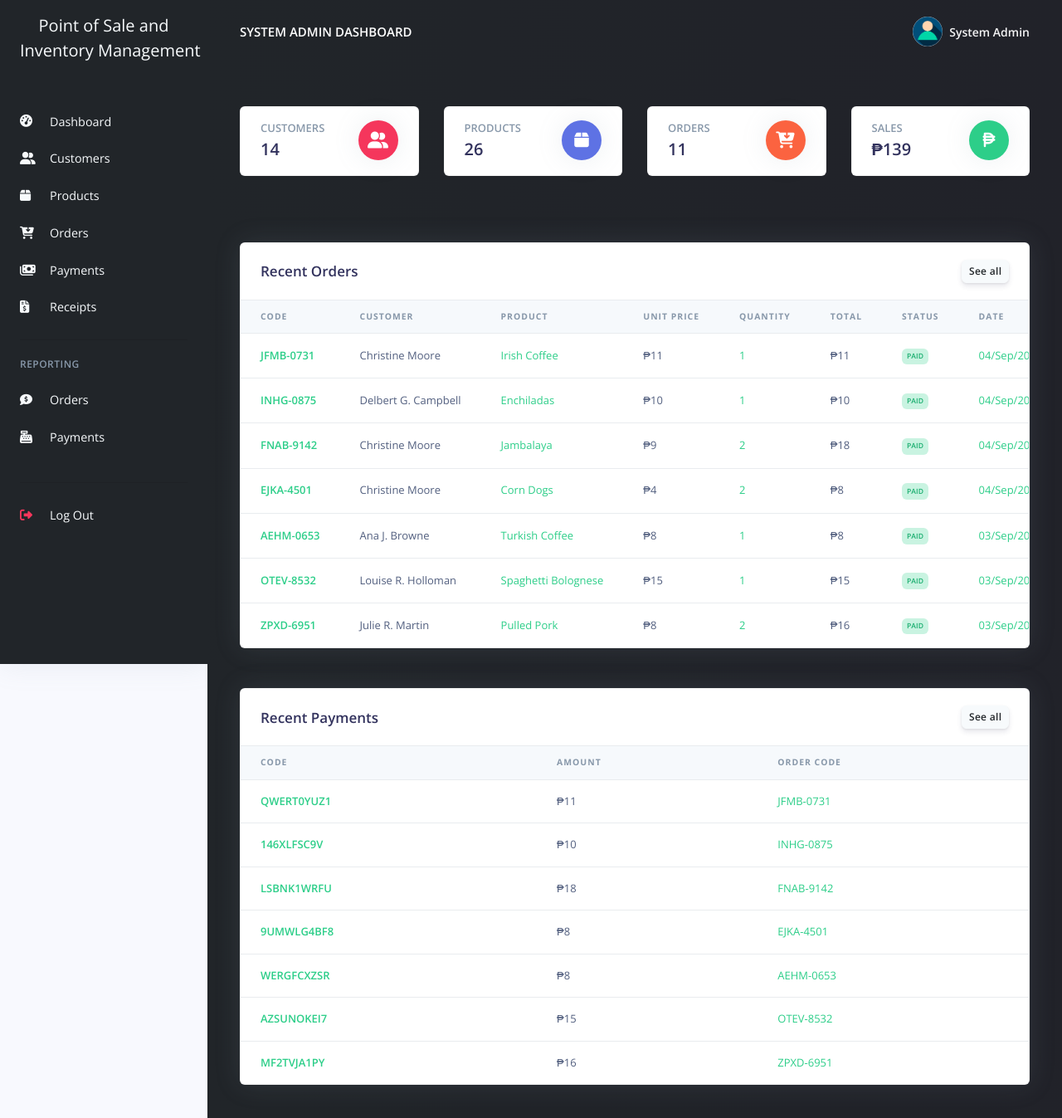
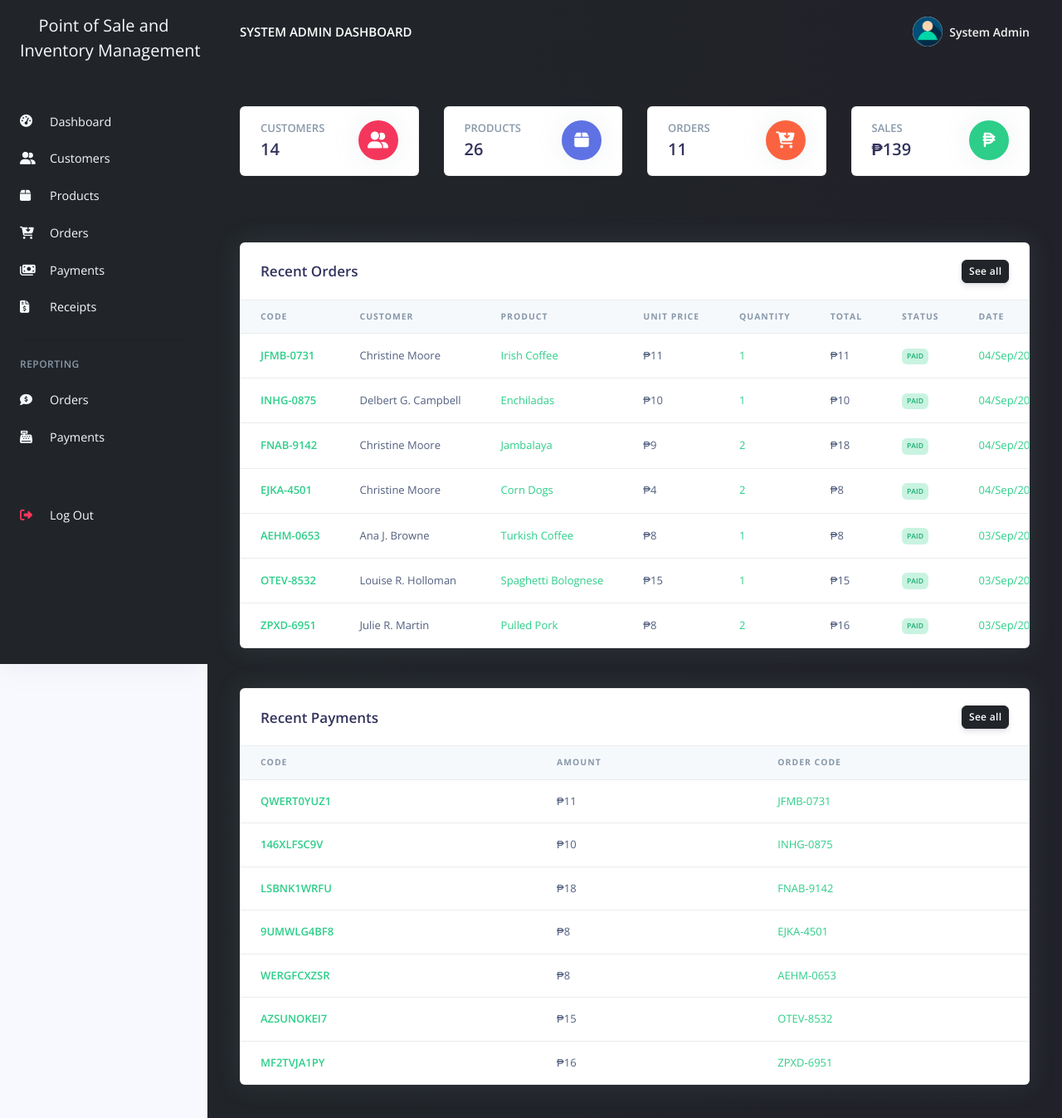
Before and after one commit to echjiy/project-oop-possystem, a PHP site: page /pos/admin/dashboard.php in a window 1280 px wide. Shown: the top 1347 px of the page at 83% size. Run offline with PHP 8.4, Linux system fonts and the light colour scheme; a user stored in the database is signed in; data comes from the database, SQL or seed files in the repository; some libraries are stand-ins or nearby versions.

Commit message:
updating admin dashboard see all

```diff
--- a/pos/admin/dashboard.php
+++ b/pos/admin/dashboard.php
@@ -110,7 +110,7 @@ require_once('partials/_analytics.php');
                   <h3 class="mb-0">Recent Orders</h3>
                 </div>
                 <div class="col text-right">
-                  <a href="orders_reports.php" class="btn btn-sm btn-secondary">See all</a>
+                  <a href="orders_reports.php" class="btn btn-sm btn-dark">See all</a>
                 </div>
               </div>
             </div>
@@ -170,7 +170,7 @@ require_once('partials/_analytics.php');
                   <h3 class="mb-0">Recent Payments</h3>
                 </div>
                 <div class="col text-right">
-                  <a href="payments_reports.php" class="btn btn-sm btn-secondary">See all</a>
+                  <a href="payments_reports.php" class="btn btn-sm btn-dark">See all</a>
                 </div>
               </div>
             </div>
```
